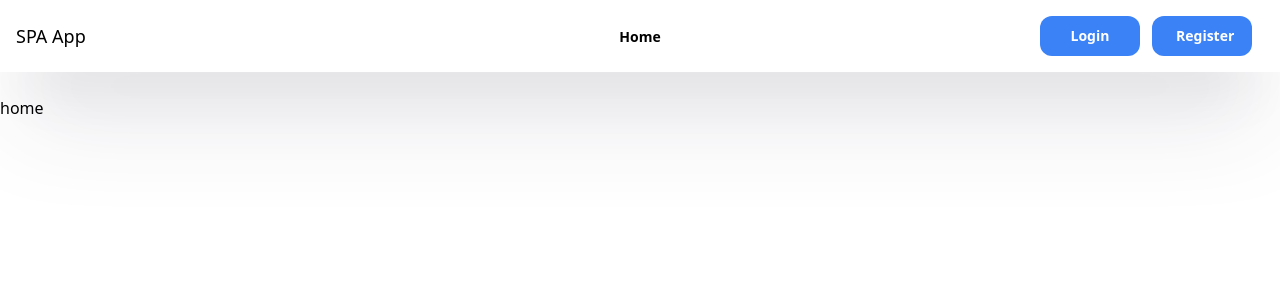
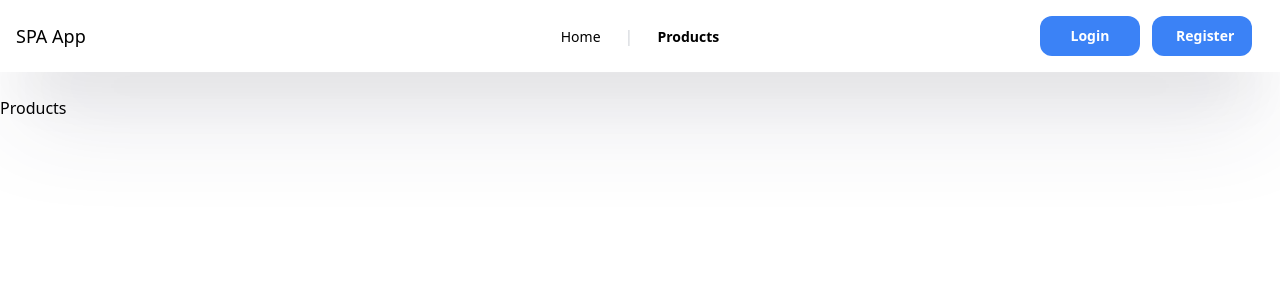
Before and after one commit to xayrullo/spa-app, a Vue app: page /products in a window 1280 px wide. Before the commit this address led to /. Shown: the top 300 px of the page. Built offline with nearby package versions, Linux system fonts and the light colour scheme.

Commit message:
product page added

```diff
--- a/src/components/Navbar.vue
+++ b/src/components/Navbar.vue
@@ -36,6 +36,10 @@
     >
       <li>
         <RouterLink class="navbar__route" to="/">Home</RouterLink>
+      </li>
+      <li class="text-gray-300">|</li>
+      <li>
+        <RouterLink class="navbar__route" to="/products">Products</RouterLink>
       </li>
       <template v-if="authStore.isLoggedIn">
         <li class="text-gray-300">|</li>
--- a/src/router.js
+++ b/src/router.js
@@ -9,6 +9,11 @@ const router = createRouter({
       path: "/",
       name: "home",
       component: Home,
+    },
+    {
+      path: "/products",
+      name: "products",
+      component: () => import("./views/products.vue"),
     },
     {
       path: "/my-todo",
@@ -34,6 +39,7 @@ router.beforeEach(async (to, from, next) => {
     !authStore.isLoggedIn &&
     to.name !== "login" &&
     to.name !== "register" &&
+    to.name !== "products" &&
     to.name !== "home"
   )
     return next({ name: "home" });
--- /dev/null
+++ b/src/views/products.vue
@@ -0,0 +1 @@
+<template>Products</template>
```
